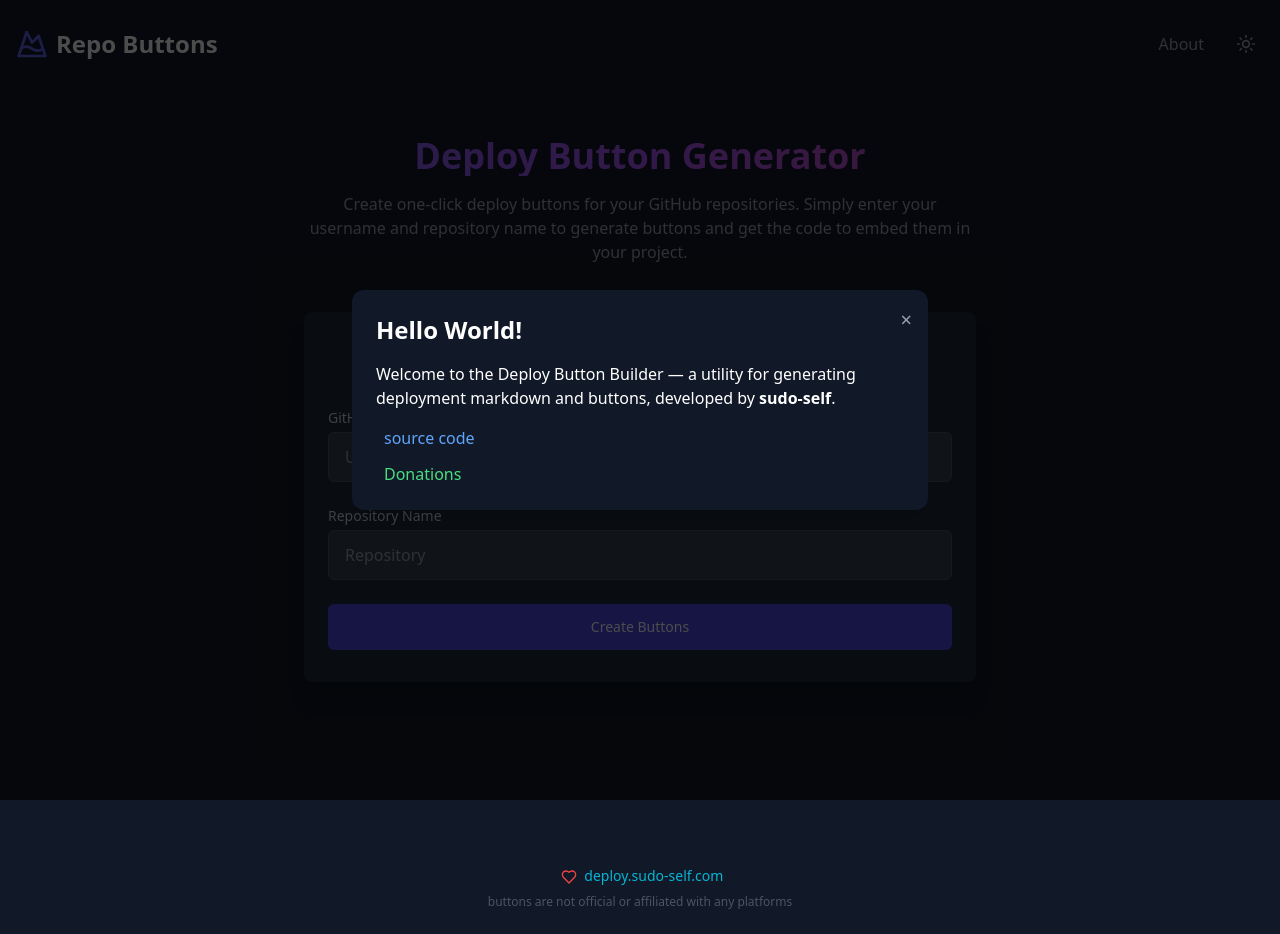
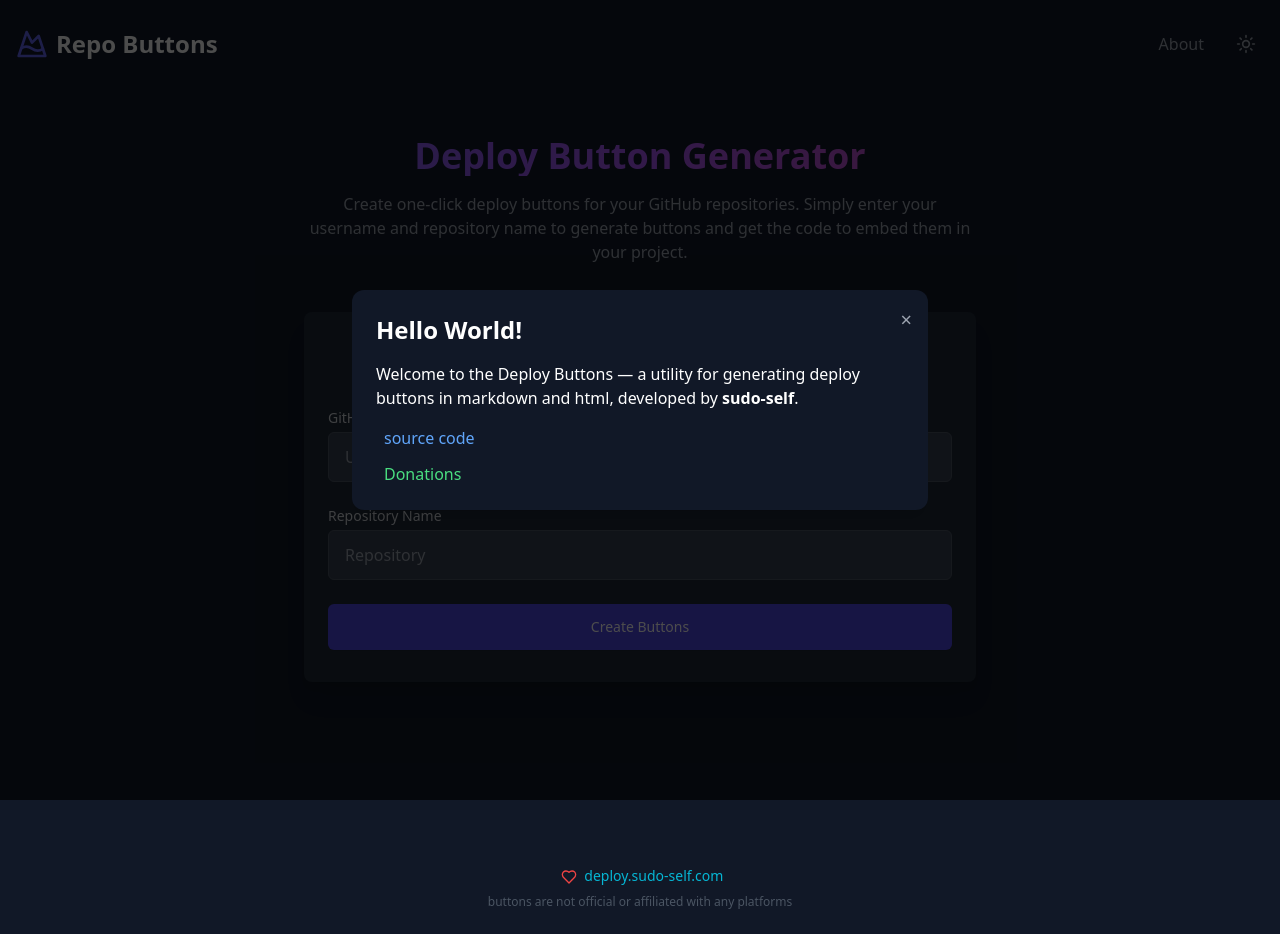
Before and after one commit to sudo-self/deploy-buttons, a React (Vite) app: page / in a window 1280 px wide. Both pictures are taken after a click on the button "About". Built offline with nearby package versions, Linux system fonts and the light colour scheme.

Commit message:
Update Header.tsx

```diff
--- a/src/components/Header.tsx
+++ b/src/components/Header.tsx
@@ -72,7 +72,7 @@ const Header: React.FC<HeaderProps> = ({ theme, onToggleTheme }) => {
             <h2 className="text-2xl font-bold mb-4">Hello World!</h2>
 
             <p className="mb-4">
-              Welcome to the Deploy Button Builder — a utility for generating deployment markdown and buttons,
+              Welcome to the Deploy Buttons — a utility for generating deploy buttons in markdown and html,
               developed by <span className="font-semibold">sudo-self</span>.
             </p>
 
```
